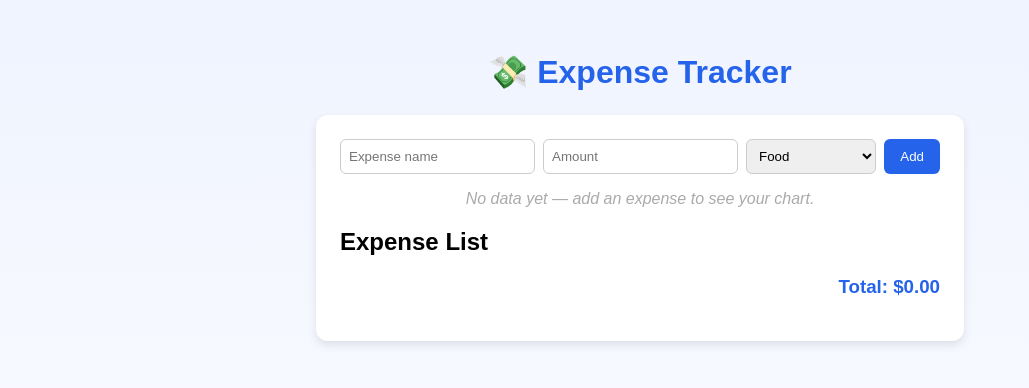
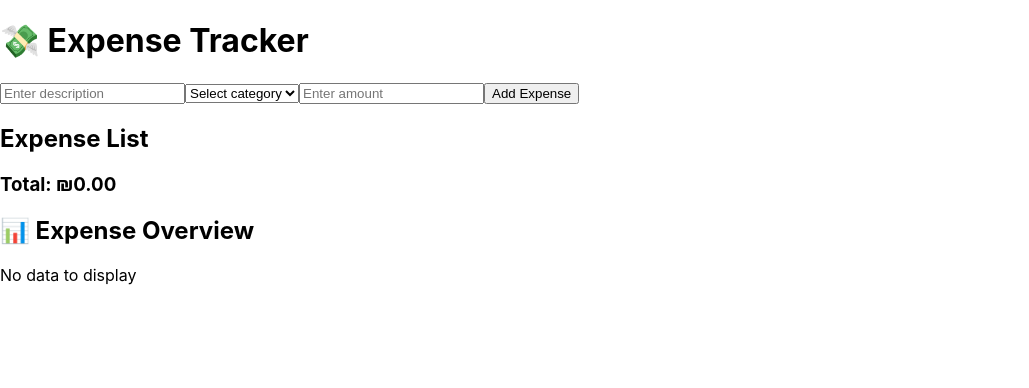
Before and after one commit to adialbeg/expense-tracker, a React (Create React App) app: page / in a window 1280 px wide. Shown: the top 388 px of the page, without its empty margins (0-1029 px from the left). Built offline with nearby package versions, Linux system fonts and the light colour scheme.

Commit message:
App final version updates

```diff
--- a/src/App.js
+++ b/src/App.js
@@ -1,24 +1,29 @@
-import { useState } from "react";
-import "./App.css";
+// src/App.js
+import { useState, useEffect } from "react";
 import AddExpense from "./components/AddExpense";
 import ExpenseList from "./components/ExpenseList";
 import ExpenseChart from "./components/Chart";
+import { systemLog } from "./systemLog";
 
 export function App() {
   const [expenses, setExpenses] = useState([]);
 
-  const addExpense = (expense) => {
+  useEffect(() => {
+    systemLog.info("Expense Tracker system initialized");
+  }, []);
+
+  const handleAddExpense = (expense) => {
     setExpenses([...expenses, expense]);
+    systemLog.info(`Expense added: ${expense.category}, ${expense.amount}`);
   };
 
   return (
-    <div className="app">
-      <h1 className="title">💸 Expense Tracker</h1>
-      <div className="container">
-        <AddExpense onAdd={addExpense} />
-        <ExpenseChart expenses={expenses} />
-        <ExpenseList expenses={expenses} />
-      </div>
+    <div className="App">
+      <h1>💸 Expense Tracker</h1>
+      <AddExpense onAdd={handleAddExpense} />
+      <ExpenseList expenses={expenses} />
+      <h2>📊 Expense Overview</h2>
+      <ExpenseChart expenses={expenses} />
     </div>
   );
 }
--- a/src/components/AddExpense.js
+++ b/src/components/AddExpense.js
@@ -1,40 +1,77 @@
 import { useState } from "react";
+import { systemLog } from "../systemLog";
 
 export default function AddExpense({ onAdd }) {
-  const [name, setName] = useState("");
+  const [description, setDescription] = useState("");
+  const [category, setCategory] = useState("");
   const [amount, setAmount] = useState("");
-  const [category, setCategory] = useState("Food");
+
+  // sanitize only description
+  const cleanDescription = (text) =>
+    text.replace(/[<>]/g, "").replace(/script/gi, "").trim();
+
+  // predefined category options
+  const categories = [
+    "Food",
+    "Transport",
+    "Shopping",
+    "Bills",
+    "Entertainment",
+    "Health",
+    "Other",
+  ];
 
   const handleSubmit = (e) => {
     e.preventDefault();
-    if (!name || !amount) return;
-    onAdd({ name, amount: parseFloat(amount), category });
-    setName("");
+
+    const safeDescription = cleanDescription(description);
+    const safeAmount = parseFloat(amount);
+
+    if (!safeDescription || !category || isNaN(safeAmount) || safeAmount <= 0) {
+      alert("Please enter a valid description, category, and amount");
+      systemLog.warn("Invalid input", { description, category, amount });
+      return;
+    }
+
+    onAdd({
+      description: safeDescription,
+      category,
+      amount: safeAmount,
+      date: new Date().toLocaleDateString(),
+    });
+
+    systemLog.info("Expense added", { safeDescription, category, safeAmount });
+
+    setDescription("");
+    setCategory("");
     setAmount("");
   };
 
   return (
-    <form className="form" onSubmit={handleSubmit}>
+    <form onSubmit={handleSubmit}>
       <input
-        type="text"
-        placeholder="Expense name"
-        value={name}
-        onChange={(e) => setName(e.target.value)}
+        placeholder="Enter description"
+        value={description}
+        onChange={(e) => setDescription(e.target.value)}
       />
+
+      <select value={category} onChange={(e) => setCategory(e.target.value)}>
+        <option value="">Select category</option>
+        {categories.map((cat) => (
+          <option key={cat} value={cat}>
+            {cat}
+          </option>
+        ))}
+      </select>
+
       <input
+        placeholder="Enter amount"
         type="number"
-        placeholder="Amount"
         value={amount}
         onChange={(e) => setAmount(e.target.value)}
       />
-      <select value={category} onChange={(e) => setCategory(e.target.value)}>
-        <option>Food</option>
-        <option>Transport</option>
-        <option>Entertainment</option>
-        <option>Shopping</option>
-        <option>Other</option>
-      </select>
-      <button type="submit">Add</button>
+
+      <button type="submit">Add Expense</button>
     </form>
   );
 }
--- a/src/components/Chart.js
+++ b/src/components/Chart.js
@@ -1,35 +1,48 @@
-import { PieChart, Pie, Cell, Tooltip, ResponsiveContainer } from 'recharts';
-import { Legend } from 'recharts';
+import { PieChart, Pie, Cell, Tooltip, ResponsiveContainer } from "recharts";
+import { systemLog } from "../systemLog";
+
 export default function ExpenseChart({ expenses }) {
-  const data = Object.values(
-    expenses.reduce((acc, e) => {
-      if (!acc[e.category]) acc[e.category] = { name: e.category, value: 0 };
-      acc[e.category].value += e.amount;
-      return acc;
-    }, {})
-  );
+  if (!expenses.length) {
+    systemLog.warn("Chart not rendered: no expenses yet");
+    return <p>No data to display</p>;
+  }
 
-  const COLORS = ["#4f46e5", "#16a34a", "#f97316", "#e11d48", "#0891b2"];
+  // Group expenses by category
+  const categoryTotals = expenses.reduce((acc, exp) => {
+    acc[exp.category] = (acc[exp.category] || 0) + exp.amount;
+    return acc;
+  }, {});
 
-  if (data.length === 0)
-    return (
-      <div className="chart empty">
-        <p>No data yet — add an expense to see your chart.</p>
-      </div>
-    );
+  const data = Object.keys(categoryTotals).map((key) => ({
+    name: key,
+    value: categoryTotals[key],
+  }));
+
+  const COLORS = ["#0088FE", "#00C49F", "#FFBB28", "#FF8042", "#B266FF"];
+
+  systemLog.info("Rendering expense chart");
 
   return (
-    <div className="chart">
-      <h2>Spending by Category</h2>
-      <PieChart width={300} height={300}>
-        <Pie data={data} cx="50%" cy="50%" outerRadius={100} dataKey="value" label>
-          {data.map((_, i) => (
-            <Cell key={i} fill={COLORS[i % COLORS.length]} />
-          ))}
-        </Pie>
-        <Tooltip />
-        <Legend />
-      </PieChart>
+    <div style={{ width: "100%", height: 300 }}>
+      <ResponsiveContainer>
+        <PieChart>
+          <Pie
+            data={data}
+            cx="50%"
+            cy="50%"
+            labelLine={false}
+            outerRadius={100}
+            fill="#8884d8"
+            dataKey="value"
+            label={({ name, value }) => `${name}: ₪${value}`}
+          >
+            {data.map((entry, index) => (
+              <Cell key={`cell-${index}`} fill={COLORS[index % COLORS.length]} />
+            ))}
+          </Pie>
+          <Tooltip />
+        </PieChart>
+      </ResponsiveContainer>
     </div>
   );
 }
--- a/src/components/ExpenseList.js
+++ b/src/components/ExpenseList.js
@@ -10,11 +10,11 @@ export default function ExpenseList({ expenses }) {
             <span>
               {e.name} <small>({e.category})</small>
             </span>
-            <span>${e.amount.toFixed(2)}</span>
+            <span>₪{e.amount.toFixed(2)}</span>
           </li>
         ))}
       </ul>
-      <h3>Total: ${total.toFixed(2)}</h3>
+      <h3>Total: ₪{total.toFixed(2)}</h3>
     </div>
   );
 }
```
